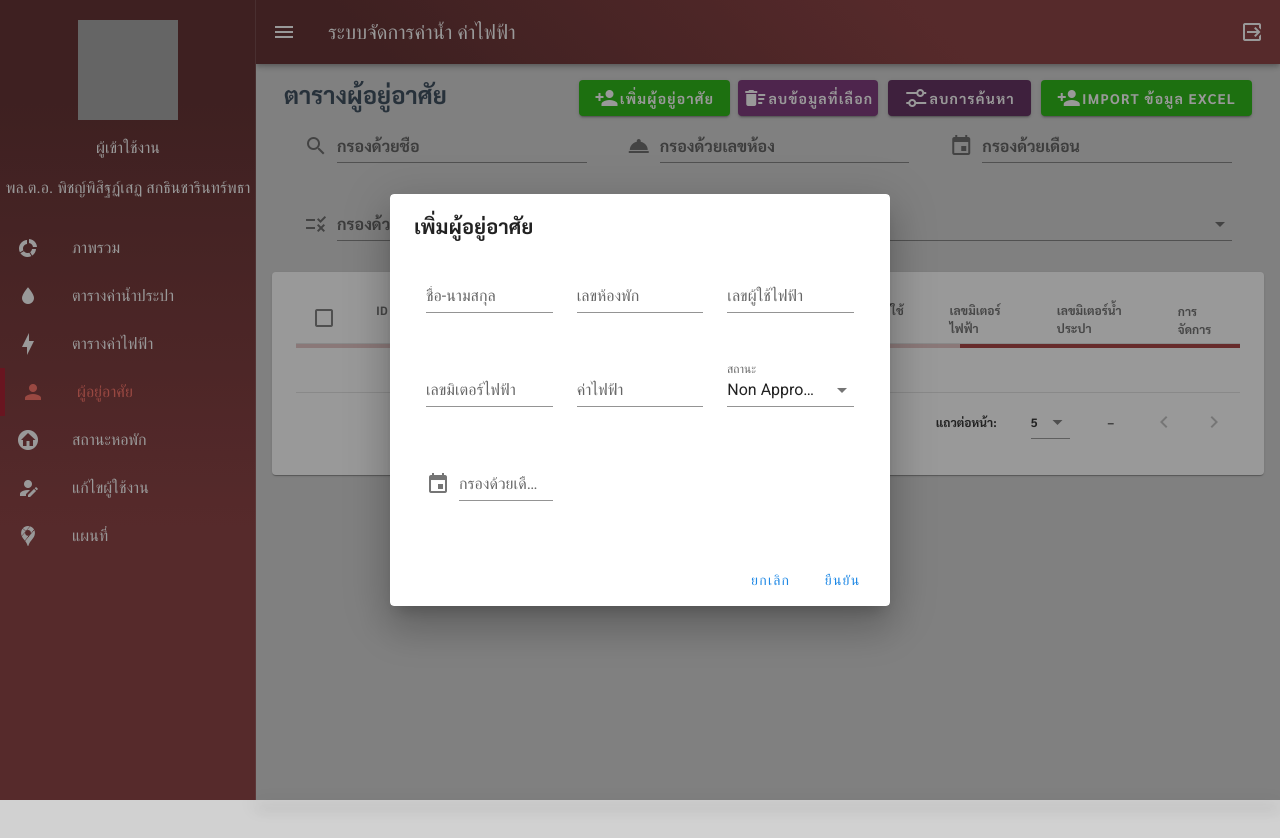
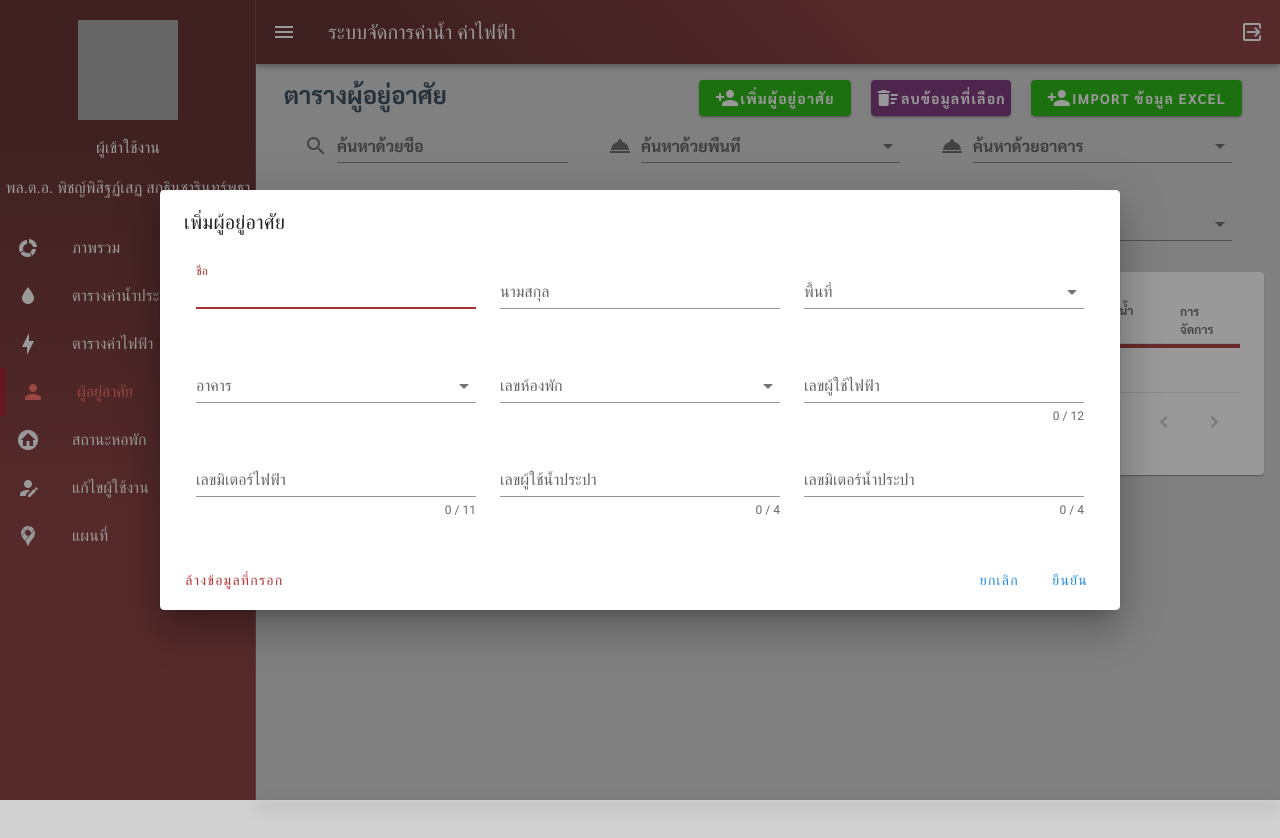
Before and after one commit to eznos/BMS-Back-Office-UI, a Vue app: page /residents in a window 1280 px wide. Both pictures are taken after a click on the button "เพิ่มผู้อยู่อาศัย". Shown: the top 838 px of the page. Built offline with nearby package versions, Linux system fonts and the light colour scheme; grey boxes are pictures that could not be loaded.

Commit message:
- feat(✨): create new filter, create validate in form and new data table

```diff
--- a/src/views/table/Building.vue
+++ b/src/views/table/Building.vue
@@ -630,7 +630,7 @@ export default {
       zonesBuildingsRoom: [(v) => !!v || "กรุณากรอกข้อมูล"],
       waterNumber: [
         (v) => !!v || "กรุณากรอกข้อมูล",
-        (v) => (v && v.length == 4) || "กรอกชื่อให้มากกว่า 2 ตัวอักษร",
+        (v) => (v && v.length == 4) || "กรอกชื่อให้มากกว่า 4 ตัวอักษร",
       ],
       electricNumber: [
         (v) => !!v || "กรุณากรอกข้อมูล",
--- a/src/views/table/Resident.vue
+++ b/src/views/table/Resident.vue
@@ -14,110 +14,148 @@
         <!-- button -->
         <div>
           <!-- add user -->
-          <v-dialog v-model="dialog" persistent max-width="500px">
+          <v-dialog v-model="dialog" persistent max-width="75%">
             <template v-slot:activator="{ on: attrs }">
-              <v-btn color="agree" dark v-on="{ ...attrs }">
+              <v-btn color="agree" class="filter" dark v-on="{ ...attrs }">
                 <v-icon> mdi-account-plus </v-icon>
                 เพิ่มผู้อยู่อาศัย
               </v-btn>
             </template>
             <v-card>
               <v-card-title>
-                <div class="myFont">
                 <span>{{ formTitle }}</span>
-                </div>
               </v-card-title>
               <v-card-text>
                 <v-container>
+                  <v-form ref="form" v-model="valid" lazy-validation>
                     <v-row>
                       <v-col cols="12" sm="6" md="4">
                         <v-text-field
-                        v-model="editedItem.name"
-                        label="ชื่อ-นามสกุล"
+                          v-model="editedItem.fristName"
+                          label="ชื่อ"
+                          autofocus
+                          required
+                          :rules="rules.nameRules"
+                          clearable
                         ></v-text-field>
                       </v-col>
                       <v-col cols="12" sm="6" md="4">
                         <v-text-field
-                        v-model="editedItem.room_no"
+                          v-model="editedItem.lastName"
+                          label="นามสกุล"
+                          required
+                          :rules="rules.nameRules"
+                          clearable
+                        ></v-text-field>
+                      </v-col>
+                      <!-- zone -->
+                      <v-col cols="12" sm="6" md="4">
+                        <v-autocomplete
+                          v-model="editedItem.zone"
+                          label="พื้นที่"
+                          required
+                          :items="zones"
+                          :rules="rules.buildingRoom"
+                          clearable
+                        >
+                        </v-autocomplete>
+                      </v-col>
+                      <!-- building -->
+                      <v-col cols="12" sm="6" md="4">
+                        <v-autocomplete
+                          v-model="editedItem.building"
+                          label="อาคาร"
+                          required
+                          :items="buildings"
+                          :rules="rules.buildingRoom"
+                          clearable
+                        >
+                        </v-autocomplete>
+                      </v-col>
+                      <!-- room -->
+                      <v-col cols="12" sm="6" md="4">
+                        <v-autocomplete
+                          v-model="editedItem.roomNumber"
                           label="เลขห้องพัก"
-                      ></v-text-field>
+                          required
+                          @keypress="isNumber($event)"
+                          :items="rooms"
+                          :rules="rules.buildingRoom"
+                          clearable
+                        >
+                        </v-autocomplete>
                       </v-col>
                       <v-col cols="12" sm="6" md="4">
                         <v-text-field
                           v-model="editedItem.electric_no"
                           label="เลขผู้ใช้ไฟฟ้า"
+                          @keypress="isNumber($event)"
+                          clearable
+                          required
+                          counter="12"
+                          :rules="rules.electricNumber"
+                        ></v-text-field>
+                      </v-col>
+                      <v-col cols="12" sm="6" md="4">
+                        <v-text-field
+                          v-model="editedItem.electric_meter_no"
+                          label="เลขมิเตอร์ไฟฟ้า"
+                          @keypress="isNumber($event)"
+                          clearable
+                          required
+                          counter="11"
+                          :rules="rules.electricMeterNumber"
+                        ></v-text-field>
+                      </v-col>
+                      <v-col cols="12" sm="6" md="4">
+                        <v-text-field
+                          v-model="editedItem.water_no"
+                          label="เลขผู้ใช้น้ำประปา"
+                          @keypress="isNumber($event)"
+                          clearable
+                          required
+                          counter="4"
+                          :rules="rules.waterNumber"
                         ></v-text-field>
                       </v-col>
                       <v-col cols="12" sm="6" md="4">
                         <v-text-field
                           v-model="editedItem.water_meter_no"
-                        label="เลขมิเตอร์ไฟฟ้า"
+                          label="เลขมิเตอร์น้ำประปา"
+                          @keypress="isNumber($event)"
+                          clearable
+                          required
+                          counter="4"
+                          :rules="rules.waterNumber"
                         ></v-text-field>
                       </v-col>
-                    <v-col cols="12" sm="6" md="4">
-                      <v-text-field
-                        v-model="editedItem.price"
-                        label="ค่าไฟฟ้า"
-                      ></v-text-field>
-                    </v-col>
-                    <v-col cols="12" sm="6" md="4">
-                      <v-select
-                        v-model="editedItem.status"
-                        :items="state"
-                        label="สถานะ"
-                      >
-                      </v-select>
-                    </v-col>
-                    <v-col cols="12" sm="6" md="4">
-                      <v-dialog
-                        ref="dialog"
-                        v-model="modal"
-                        persistent
-                        width="290px"
-                      >
-                        <template v-slot:activator="{ on, attrs }">
-                          <v-text-field
-                            v-model="editedItem.date_pay"
-                            label="กรองด้วยเดือน"
-                            prepend-icon="mdi-calendar"
-                            readonly
-                            v-bind="attrs"
-                            v-on="on"
-                          ></v-text-field>
-                        </template>
-                        <v-date-picker
-                          v-model="editedItem.date_pay"
-                          type="month"
-                          locale="th-TH"
-                        >
+                    </v-row>
+                  </v-form>
+                </v-container>
+              </v-card-text>
+              <v-card-actions>
+                <v-btn large color="error" text @click="clearForm">
+                  ล้างข้อมูลที่กรอก
+                </v-btn>
                 <v-spacer></v-spacer>
-                          <v-btn text color="warning" @click="modal = false">
+                <v-form ref="form" v-model="valid" lazy-validation>
+                  <v-btn color="blue darken-1" text @click="close">
                     ยกเลิก
                   </v-btn>
                   <v-btn
+                    color="blue darken-1"
+                    :disabled="!valid"
                     text
-                            color="agree"
-                            @click="$refs.dialog.save(editedItem.date_pay)"
+                    @click="save"
                   >
                     ยืนยัน
                   </v-btn>
-                        </v-date-picker>
-                      </v-dialog></v-col
-                    >
-                  </v-row>
-                </v-container>
-              </v-card-text>
-              <v-card-actions>
-                <v-spacer></v-spacer>
-                <v-btn color="blue darken-1" text @click="close">
-                  ยกเลิก
-                </v-btn>
-                <v-btn color="blue darken-1" text @click="save"> ยืนยัน </v-btn>
+                </v-form>
               </v-card-actions>
             </v-card>
           </v-dialog>
           <!-- delete water user -->
-          <v-dialog v-model="dialogDelete" max-width="500px">
+          <v-dialog v-model="dialogDelete" max-width="75%">
             <v-card>
               <v-card-title class="text-h5"
                 >ต้องการลบผู้ใช้ไฟฟ้าคนนี้หรือไม่?</v-card-title
@@ -142,27 +180,15 @@
             v-bind="attrs"
             v-on="on"
             @click="clear"
-            class="ml-2"
+            class="filter"
           >
             <v-icon>mdi-delete-sweep</v-icon>
             ลบข้อมูลที่เลือก
           </v-btn>
-          <!-- delate filter -->
-          <v-btn
-            dark
-            class="filter"
-            color="#561F55"
-            v-bind="attrs"
-            v-on="on"
-            @click="clear"
-          >
-            <v-icon>mdi-tune-variant</v-icon>
-            ลบการค้นหา
-          </v-btn>
           <!-- import excel -->
-          <v-dialog v-model="importExcel" max-width="500px">
+          <v-dialog v-model="importExcel" max-width="75%">
             <template v-slot:activator="{ on: attrs }">
-              <v-btn color="agree" dark v-on="{ ...attrs }">
+              <v-btn color="agree" class="filter" dark v-on="{ ...attrs }">
                 <v-icon> mdi-account-plus </v-icon>
                 import ข้อมูล Excel
               </v-btn>
@@ -181,7 +207,10 @@
                 ></v-file-input>
               </v-card-text>
               <v-card-actions>
-                <v-btn color="agree" @click="importExcel = false"> ok </v-btn>
+                <v-spacer></v-spacer>
+                <v-btn color="agree" @click="importExcel = false">
+                  ยืนยัน
+                </v-btn>
               </v-card-actions>
             </v-card>
           </v-dialog>
@@ -191,64 +220,43 @@
       <v-row justify="space-between" class="px-3">
         <!-- Filter for  name-->
         <v-text-field
-          v-model="NamefilterValue"
+          v-model="search"
           prepend-icon="mdi-magnify"
           type="text"
-          label="กรองด้วยชื่อ"
+          label="ค้นหาด้วยชื่อ"
           class="filter"
           clearable
         ></v-text-field>
+        <!-- filter for zone -->
+        <v-select
+          class="filter"
+          prepend-icon="mdi-room-service"
+          v-model="zoneFilterValue"
+          :items="zones"
+          label="ค้นหาด้วยพื้นที่"
+          clearable
+        >
+        </v-select>
+        <!-- filter for building -->
+        <v-select
+          class="filter"
+          prepend-icon="mdi-room-service"
+          v-model="zoneFilterValue"
+          :items="buildings"
+          label="ค้นหาด้วยอาคาร"
+          clearable
+        >
+        </v-select>
         <!-- Filter for  roomnumber-->
-        <v-text-field
-          v-model="roomFilterValue"
+        <v-select
+          class="filter"
           prepend-icon="mdi-room-service"
-          type="text"
-          label="กรองด้วยเลขห้อง"
-          class="filter"
+          v-model="zoneFilterValue"
+          :items="rooms"
+          label="ค้นหาด้วยเลขห้อง"
           clearable
-        ></v-text-field>
-
-        <!-- filter by date -->
-        <v-dialog
-          ref="dialog"
-          v-model="modal"
-          :return-value.sync="date"
-          persistent
-          width="290px"
         >
-          <template v-slot:activator="{ on, attrs }">
-            <v-text-field
-              v-model="date"
-              label="กรองด้วยเดือน"
-              prepend-icon="mdi-calendar"
-              readonly
-              v-bind="attrs"
-              v-on="on"
-              class="filter"
-              clearable
-            ></v-text-field>
-          </template>
-          <v-date-picker v-model="dateFilterValue" type="month" locale="th-TH">
-            <v-spacer></v-spacer>
-            <v-btn text color="warning" @click="modal = false"> ยกเลิก </v-btn>
-            <v-btn
-              text
-              color="agree"
-              @click="$refs.dialog.save(dateFilterValue)"
-            >
-              ยืนยัน
-            </v-btn>
-          </v-date-picker>
-        </v-dialog>
-        <!-- Filter for  status-->
-        <v-select
-          v-model="stateFilterValue"
-          :items="state"
-          prepend-icon="mdi-list-status"
-          label="กรองด้วยสถานะ"
-          class="filter"
-          clearable
-        ></v-select>
+        </v-select>
       </v-row>
     </div>
     <!-- start data-table -->
@@ -265,8 +273,8 @@
     >
       <!-- data -->
       <template v-slot:[`item.actions`]="{ item }">
-        <v-icon small class="mr-2" @click="editItem(item)"> mdi-pencil </v-icon>
-        <v-icon small @click="deleteItem(item)"> mdi-delete </v-icon>
+        <v-icon class="mr-2" @click="editItem(item)"> mdi-pencil </v-icon>
+        <v-icon @click="deleteItem(item)"> mdi-delete </v-icon>
       </template>
     </v-data-table>
     <!-- end data-table -->
@@ -277,7 +285,7 @@
 export default {
   data: () => ({
     el: "#app",
-    valid: false,
+    valid: true,
     modal: false,
     dialog: false,
     importExcel: false,
@@ -289,6 +297,69 @@ export default {
     NamefilterValue: "",
     roomFilterValue: "",
     dateFilterValue: "",
+    zonesBuildings: {
+      เขตส่วนกลาง: ["2/11", "2/12"],
+      เขตสุระ: ["21/120"],
+      เขตอังฏดาง: ["2/19"],
+    },
+    buildingsRooms: {
+      "2/11": [
+        "97",
+        "99",
+        "101",
+        "103",
+        "105",
+        "107",
+        "109",
+        "111",
+        "113",
+        "115",
+        "117",
+        "119",
+      ],
+      "2/12": [
+        "73",
+        "75",
+        "77",
+        "79",
+        "81",
+        "83",
+        "85",
+        "87",
+        "89",
+        "91",
+        "93",
+        "95",
+      ],
+      "2/19": [
+        "101",
+        "102",
+        "103",
+        "104",
+        "105",
+        "106",
+        "107",
+        "108",
+        "109",
+        "110",
+        "201",
+        "202",
+        "203",
+        "204",
+        "205",
+        "206",
+        "207",
+        "208",
+        "209",
+        "210",
+        "301",
+        "302",
+        "303",
+      ],
+      "21/99": ["1100", "1012", "1413"],
+      "21/120": ["101", "120", "130"],
+      "21/123": ["110", "102", "103"],
+    },
     date: "",
     stateFilterValue: "",
     state: ["Approve", "Non Approve"],
@@ -312,11 +383,30 @@ export default {
       format: [
         (value) => !value || value.size < 20000000 || "ขนาดไฟล์ไม่เกิน 20 MB",
       ],
+      nameRules: [
+        (v) => !!v || "กรุณากรอกข้อมูล",
+        (v) => (v && v.length >= 2) || "กรอกชื่อให้มากกว่า 2 ตัวอักษร",
+      ],
+      zonesBuildingsRoom: [(v) => !!v || "กรุณากรอกข้อมูล"],
+      waterNumber: [
+        (v) => !!v || "กรุณากรอกข้อมูล",
+        (v) => (v && v.length == 4) || "กรอกข้อมูลให้ครบ 4 ตัวอักษร",
+      ],
+      electricNumber: [
+        (v) => !!v || "กรุณากรอกข้อมูล",
+        (v) => (v && v.length == 12) || "กรอกเลขผู้ใช้ไฟฟ้าไม่ครบ 12 ตัว",
+      ],
+      electricMeterNumber: [
+        (v) => !!v || "กรุณากรอกข้อมูล",
+        (v) => (v && v.length == 11) || "กรอกเลขมิเตอร์ไฟฟ้าไม่ครบ 11 ตัว",
+      ],
     },
   }),
   computed: {
     formTitle() {
-      return this.editedIndex === -1 ? "เพิ่มผู้อยู่อาศัย" : "แก้ไขผู้อยู่อาศัย";
+      return this.editedIndex === -1
+        ? "เพิ่มผู้อยู่อาศัย"
+        : "แก้ไขผู้อยู่อาศัย";
     },
     headers() {
       return [
@@ -326,51 +416,74 @@ export default {
           value: "user_id",
         },
         {
-          text: "ชื่อ-นามสกุล",
-          value: "name",
-          // filter: this.nameFilter,
+          text: "ชื่อ",
+          value: "fristName",
+          filter: this.filterOnlyCapsText,
         },
         {
-          text: "เลขห้องพัก",
-          value: "room_no",
+          text: "นามสกุล",
+          value: "lastName",
+          filter: this.filterOnlyCapsText,
         },
         {
           text: "พื้นที่",
           value: "zone",
-          filter: this.roomFilter,
         },
         {
           text: "อาคาร",
           value: "building",
-          // filter: this.roomFilter,
+        },
+        {
+          text: "เลขห้องพัก",
+          value: "roomNumber",
+          filter: this.roomFilter,
         },
         {
           text: "เลขผู้ใช้ไฟฟ้า",
           value: "electric_no",
-          // filter: this.roomFilter,
+          filter: this.filterOnlyCapsText,
         },
         {
           text: "เลขผู้ใช้น้ำ",
           value: "water_no",
-          // filter: this.roomFilter,
         },
         {
           text: "เลขมิเตอร์ไฟฟ้า",
           value: "electric_meter_no",
-          // filter: this.roomFilter,
         },
         {
           text: "เลขมิเตอร์น้ำประปา",
           value: "water_meter_no",
-          // filter: this.roomFilter,
         },
-
         {
           text: "การจัดการ",
           value: "actions",
           sortable: false,
         },
       ];
+    },
+
+    zones() {
+      return Object.keys(this.zonesBuildings);
+    },
+    buildings() {
+      // autocomplete in filter
+      if (this.zoneFilterValue) {
+        return this.zonesBuildings[this.zoneFilterValue];
+      }
+      // autocomplete in form
+      if (!this.editedItem.zone) {
+        return "ไม่มีข้อมูล";
+      } else {
+        return this.zonesBuildings[this.editedItem.zone];
+      }
+    },
+    rooms() {
+      if (!this.editedItem.building) {
+        return "ไม่มีข้อมูล";
+      } else {
+        return this.buildingsRooms[this.editedItem.building];
+      }
     },
   },
 
@@ -384,18 +497,11 @@ export default {
   },
 
   methods: {
-    /**
-     * Filter for dessert names column.
-     * @param value Value to be tested.
-     * @returns {boolean}
-     */
     nameFilter(value) {
-      // If this filter has no value we just skip the entire filter.
       if (!this.NamefilterValue) {
         return true;
       }
-      // Check if the current loop value (The dessert name)
-      // partially contains the searched word.
+
       return value.toLowerCase().includes(this.NamefilterValue.toLowerCase());
     },
     roomFilter(value) {
@@ -416,11 +522,6 @@ export default {
       }
       return value == this.dateFilterValue;
     },
-    /**
-     * Filter for เลขห้องพัก column.
-     * @param value Value to be tested.
-     * @returns {boolean}
-     */
     editItem(item) {
       this.editedIndex = this.electric.indexOf(item);
       this.editedItem = Object.assign({}, item);
@@ -481,7 +582,33 @@ export default {
         value.toString().toLocaleUpperCase().indexOf(search) !== -1
       );
     },
-
+    // number only in text field
+    isNumber: function (evt) {
+      evt = evt ? evt : window.event;
+      var charCode = evt.which ? evt.which : evt.keyCode;
+      if (
+        charCode > 31 &&
+        (charCode < 48 || charCode > 57) &&
+        charCode !== 46
+      ) {
+        evt.preventDefault();
+      } else {
+        return true;
+      }
+    },
+    // clear form add user
+    clearForm() {
+      // this.$refs.form.reset();
+      (this.editedItem.fristName = null),
+        (this.editedItem.lastName = null),
+        (this.editedItem.electric_no = null),
+        (this.editedItem.water_no = null),
+        (this.editedItem.zone = ""),
+        (this.editedItem.building = ""),
+        (this.editedItem.room = ""),
+        (this.editedItem.electric_meter_no = null),
+        (this.editedItem.water_meter_no = null);
+    },
   },
 };
 </script>
```
Lines whose indentation alone changed are shown as unchanged.
